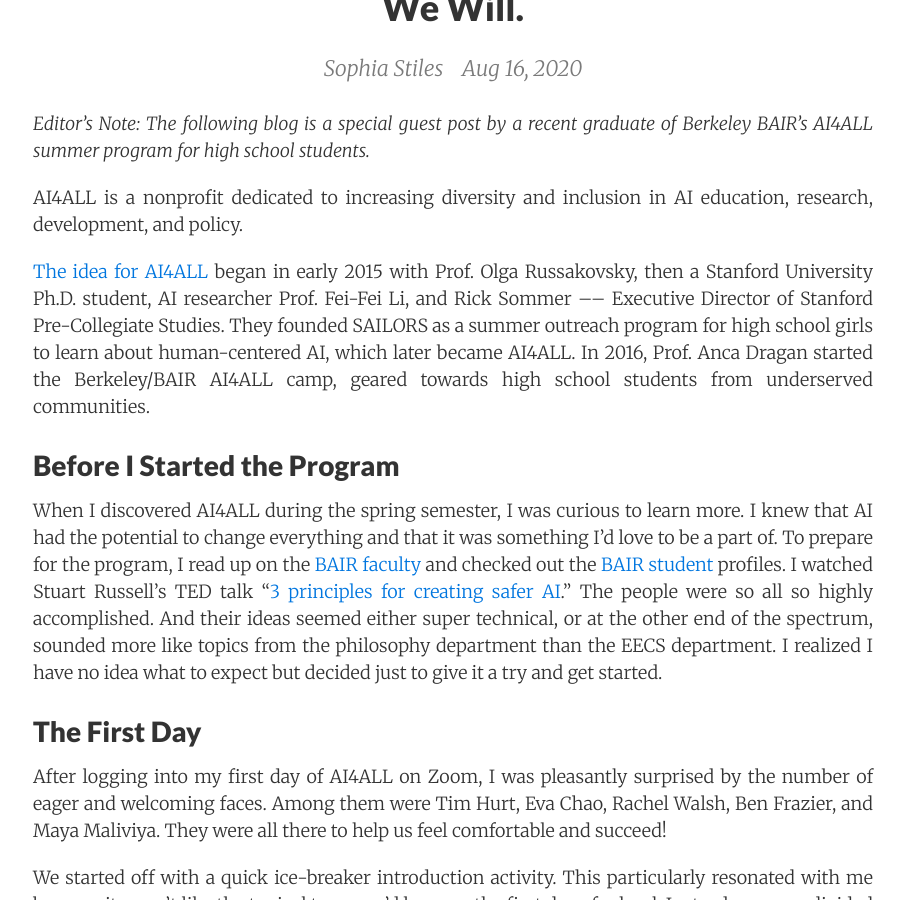
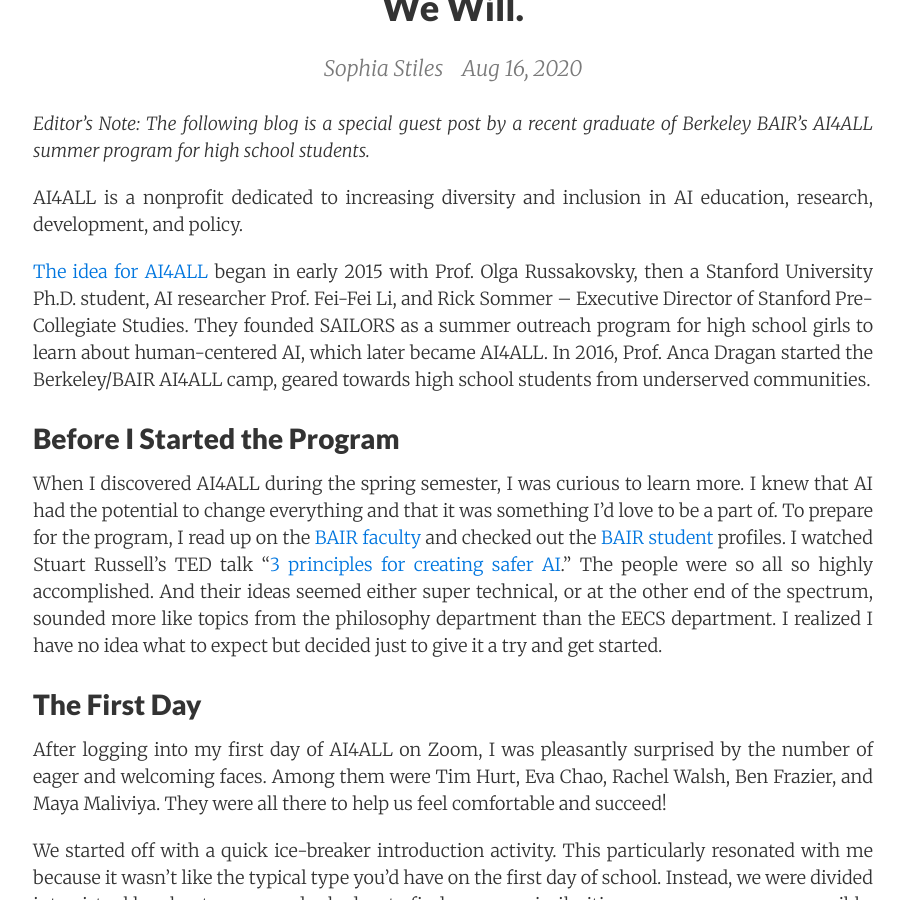
Before and after one commit to bairblog/bairblog.github.io, a Jekyll site: the page built from _posts/2020-08-16-ai4all.md, in a window 1280 px wide and 900 px high, scrolled down 455 px. Shown: the whole window, without its empty margins (187-1092 px from the left). Built offline with Jekyll 4.4.1, drawn with Linux system fonts in a browser that asks for light colours; nearby versions of some CDN libraries; formulas are drawn with MathJax 3.

Commit message:
fix triple dashes

```diff
--- a/_posts/2020-08-16-ai4all.md
+++ b/_posts/2020-08-16-ai4all.md
@@ -21,7 +21,7 @@
 
 [The idea for AI4ALL][1] began in early 2015 with Prof. Olga Russakovsky, then
 a Stanford University Ph.D. student, AI researcher Prof. Fei-Fei Li, and Rick
-Sommer –-- Executive Director of Stanford Pre-Collegiate Studies. They founded
+Sommer -- Executive Director of Stanford Pre-Collegiate Studies. They founded
 SAILORS as a summer outreach program for high school girls to learn about
 human-centered AI, which later became AI4ALL. In 2016, Prof. Anca Dragan
 started the Berkeley/BAIR AI4ALL camp, geared towards high school students from
```
